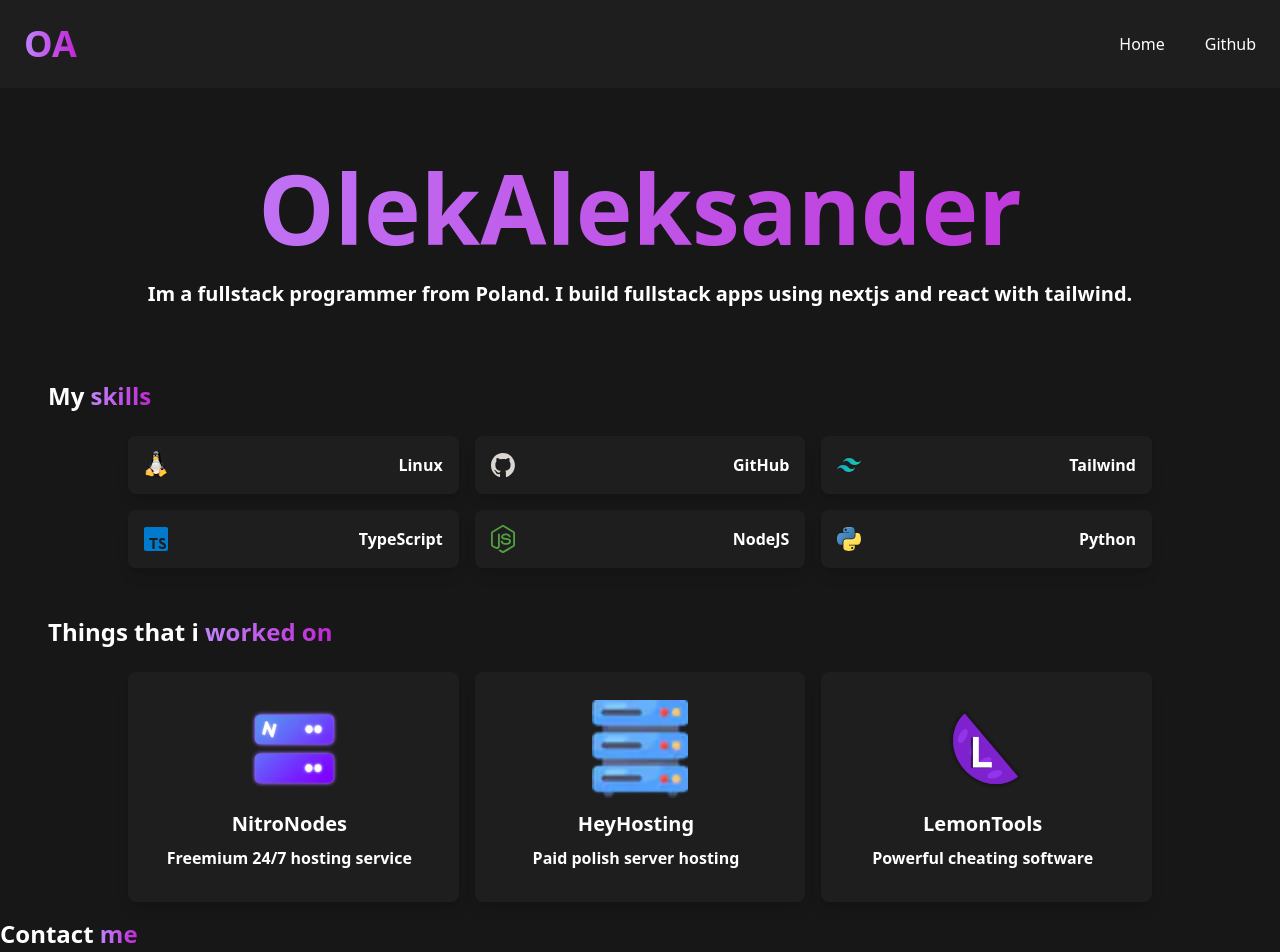
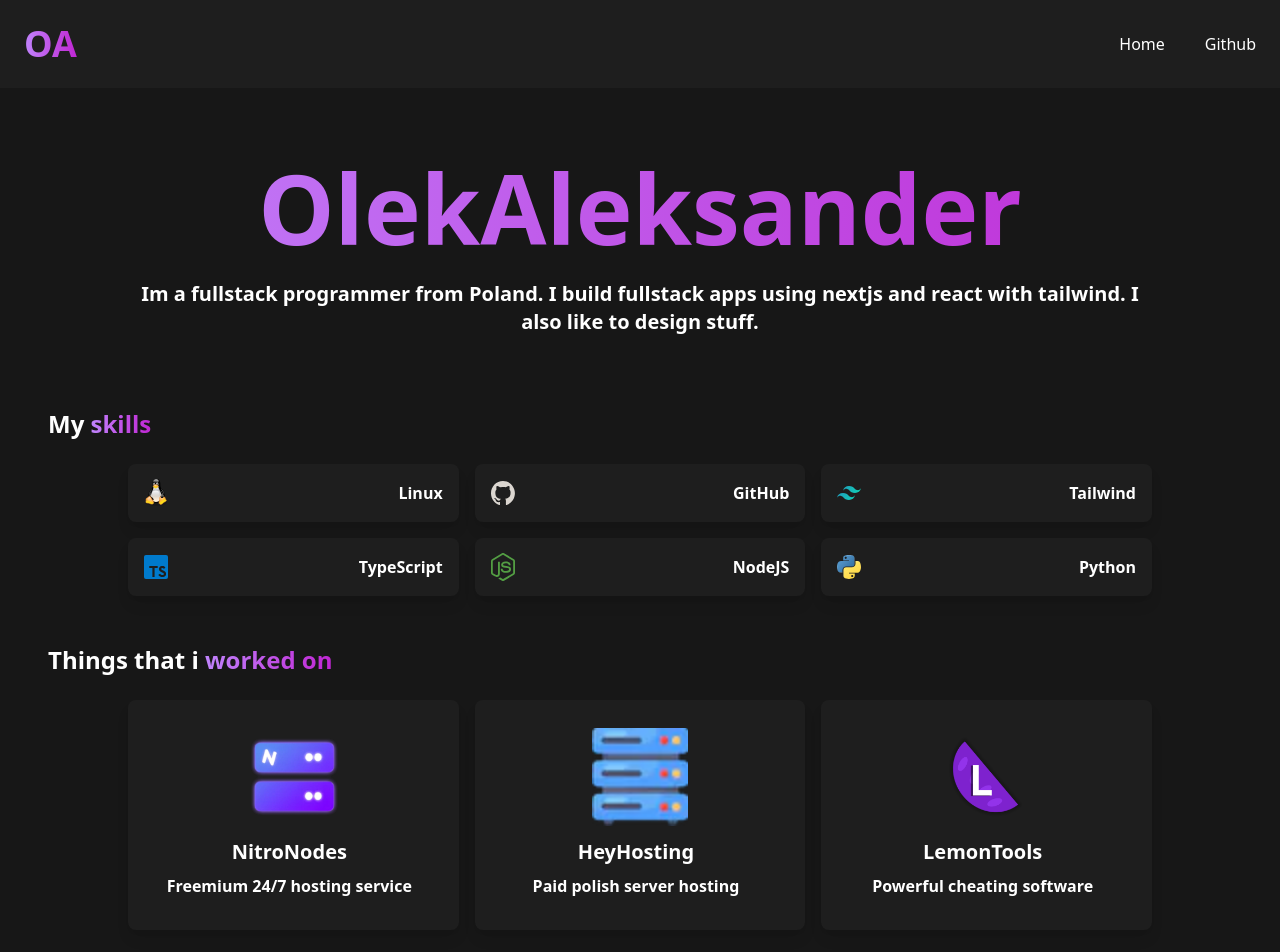
Before and after one commit to cum-monster/portfolio, a Next.js app: page / in a window 1280 px wide. Shown: the top 952 px of the page. Built offline with nearby package versions, Linux system fonts and the light colour scheme.

Commit message:
small update

```diff
--- a/pages/index.tsx
+++ b/pages/index.tsx
@@ -11,7 +11,7 @@ export default function Home() {
           </h1>
           <p className="mt-6 text-xl max-w-[80%] ml-[10%] font-semibold text-center">
             Im a fullstack programmer from Poland. I build fullstack apps using
-            nextjs and react with tailwind.
+            nextjs and react with tailwind. I also like to design stuff.
           </p>
         </div>
       </div>
@@ -171,7 +171,7 @@ export default function Home() {
             </p>
           </div>
         </div>
-        <p className="inline-flex m-auto text-2xl font-extrabold text-center">
+        <p className="inline-flex m-auto text-2xl ml-12 font-extrabold text-center">
           Contact&nbsp;
           <span className="text-2xl font-extrabold text-transparent bg-clip-text bg-gradient-to-r from-purple-400 to-fuchsia-600">
           me
@@ -179,9 +179,9 @@ export default function Home() {
         </p>
         <div className="max-w-[80%] mr-[10%] mx-auto mt-12">
           <div className="w-full p-8 text-white transition-all duration-200 rounded-lg shadow-lg bg-neutral-800/50 hover:text-gray-300">
-            <p className="inline-flex mr-4 text-lg ml-2 md:ml-12">Discord:&nbsp;<span className="font-bold text-transparent bg-clip-text bg-gradient-to-r from-purple-400 to-fuchsia-600">OlekAleksander#5599</span></p>
-            <p className="inline-flex mr-4 text-lg ml-2 md:ml-12">E-Mail:&nbsp;<span className="font-bold text-transparent bg-clip-text bg-gradient-to-r from-purple-400 to-fuchsia-600">OlekAleksander@protonmail.com</span></p>
-            <p className="inline-flex mr-4 text-lg ml-2 md:ml-12">Telegram:&nbsp;<span className="font-bold text-transparent bg-clip-text bg-gradient-to-r from-purple-400 to-fuchsia-600">@OlekAleksander</span></p>
+            <p className="inline-flex mr-4 text-lg ml-2 md:ml-12">Discord:&nbsp;<span className="font-bold text-transparent bg-clip-text bg-gradient-to-r from-purple-400 to-fuchsia-600">OlekAleksander#5599</span></p><br></br>
+            <p className="inline-flex mr-4 text-lg ml-2 md:ml-12">E-Mail:&nbsp;<span className="font-bold text-transparent bg-clip-text bg-gradient-to-r from-purple-400 to-fuchsia-600">OlekAleksander@protonmail.com</span></p><br></br>
+            <p className="inline-flex mr-4 text-lg ml-2 md:ml-12">Telegram:&nbsp;<span className="font-bold text-transparent bg-clip-text bg-gradient-to-r from-purple-400 to-fuchsia-600">@OlekAleksander</span></p><br></br>
           </div>
         </div>
       </div>
```
